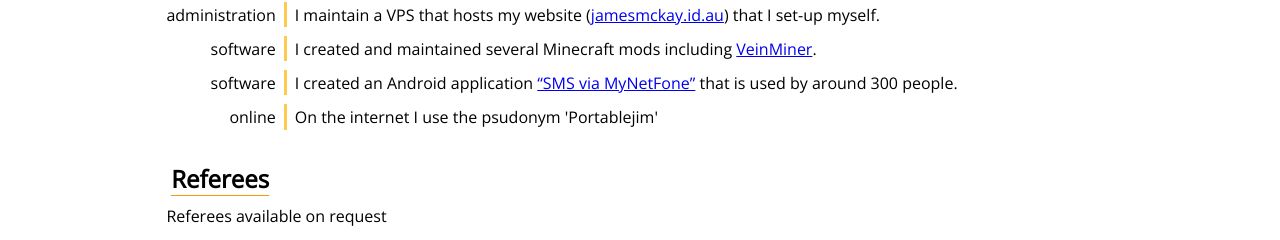
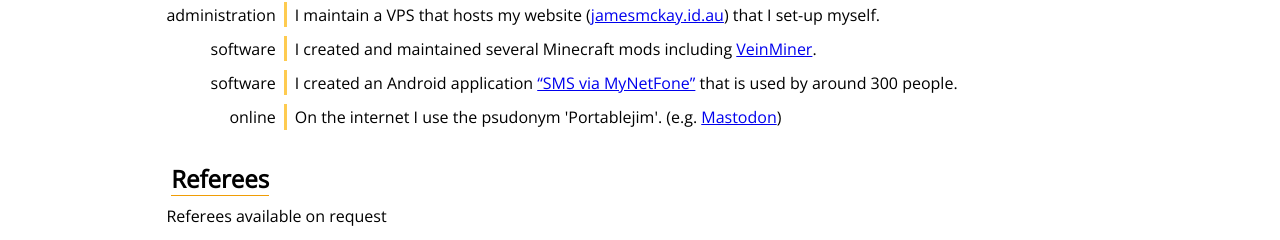
Before and after one commit to portablejim/portablejim.github.io, a Jekyll site: the page built from index.html, in a window 1280 px wide. Shown: the part 1164-1404 px from the top of the page. Built offline with Jekyll 4.4.1, drawn with Linux system fonts in a browser that asks for light colours.

Commit message:
Add Mastodon 'me' verification link

```diff
--- a/index.html
+++ b/index.html
@@ -46,7 +46,7 @@ pageClass: resume
                         <li><span class="category">administration</span><p> I maintain a VPS that hosts my website (<a href="http://jamesmckay.id.au">jamesmckay.id.au</a>) that I set-up myself.</p></li>
                         <li><span class="category">software</span><p> I created and maintained several Minecraft mods including <a href="/projects/">VeinMiner</a>.</p></li>
                         <li><span class="category">software</span><p> I created an Android application <a href="/projects/sms-via-mnf.html">“SMS via MyNetFone”</a> that is used by around 300 people.</p></li>
-                        <li><span class="category">online</span><p> On the internet I use the psudonym 'Portablejim'</p></li>
+                        <li><span class="category">online</span><p> On the internet I use the psudonym 'Portablejim'.<span clas="no-print"> (e.g. <a rel="me" href="https://mastodon.au/@portablejim">Mastodon</a>)</span></p></li>
                     </ul>
                 </div>
             </section>
```
